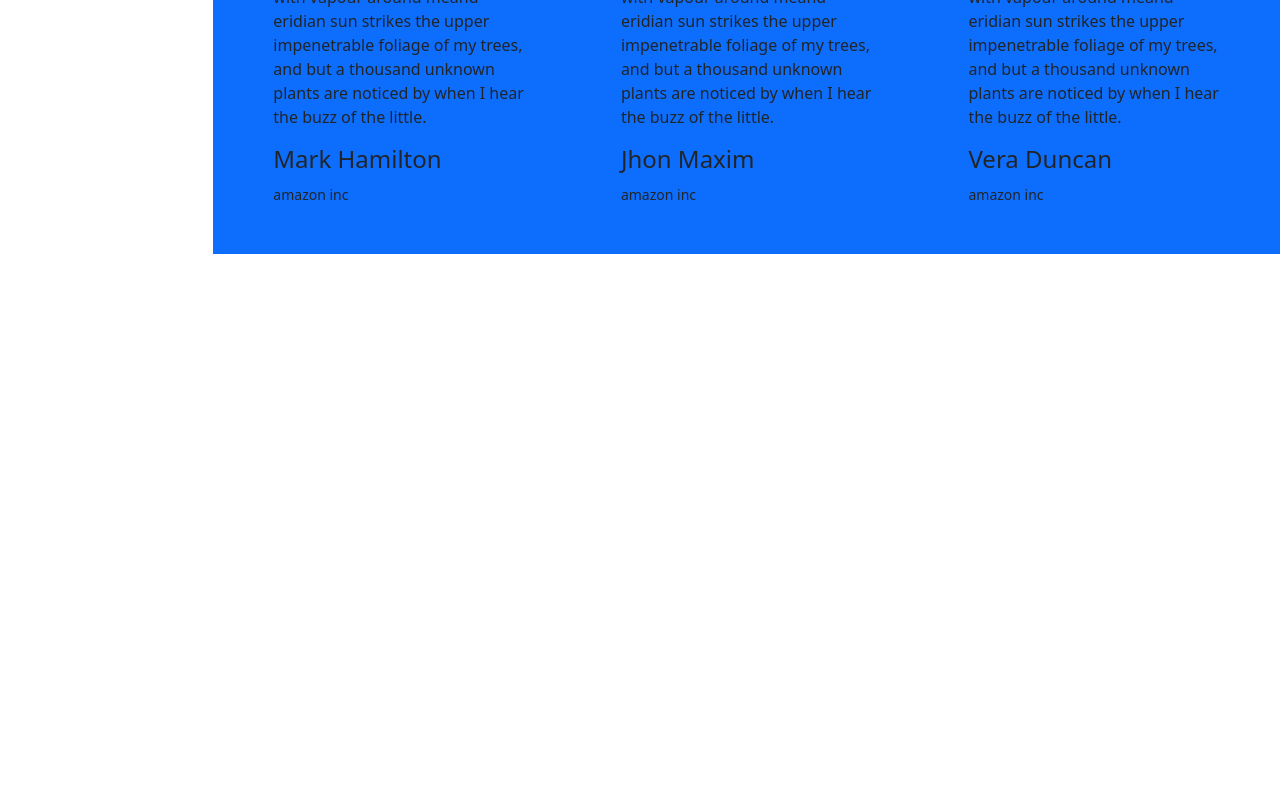
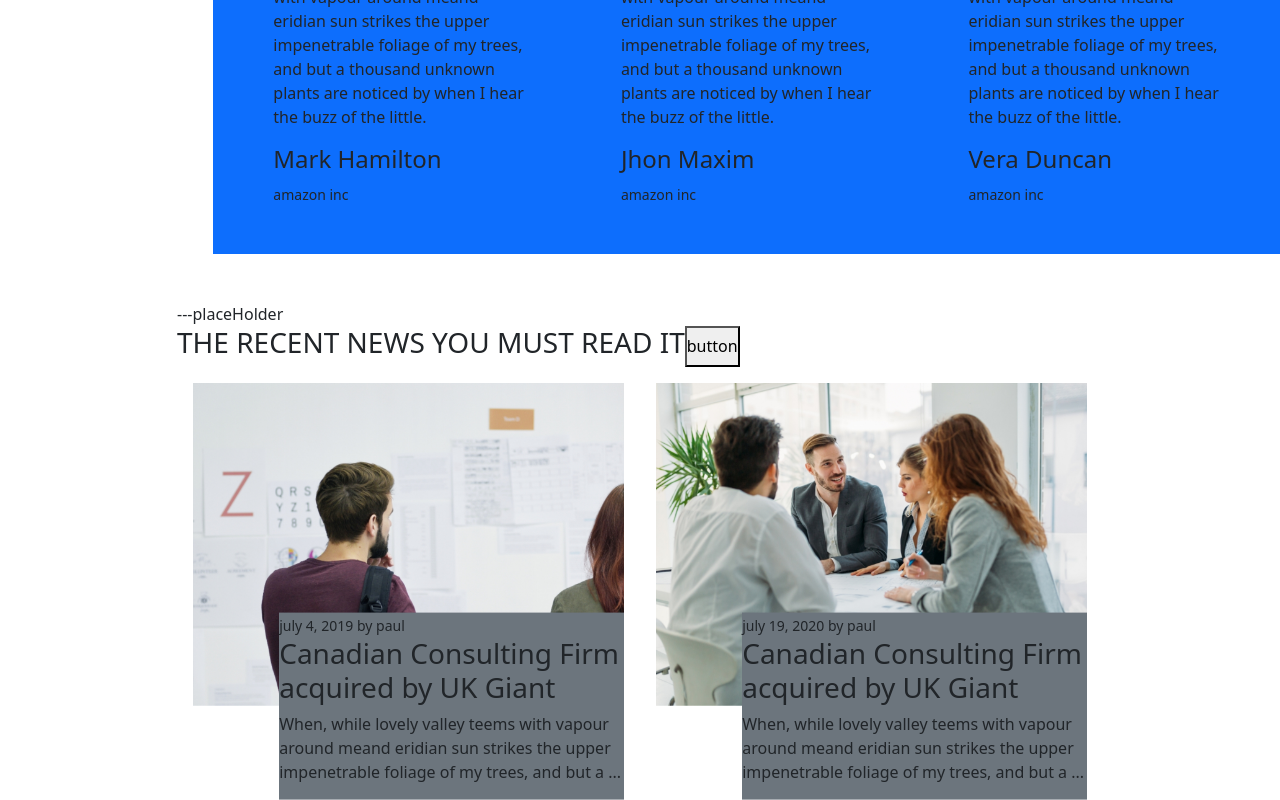
Before and after one commit to alessandromarangoni/proj-html-vuejs, a Vue app: page / in a window 1280 px wide. Shown: the part 2677-3477 px from the top of the page. Before the commit the page ends 2931 px from the top, so only its background shows below. Built offline with nearby package versions, Linux system fonts and the light colour scheme.

Commit message:
section-3 articles

```diff
--- a/src/components/section3.vue
+++ b/src/components/section3.vue
@@ -2,6 +2,8 @@
 import costumersImg1 from '../assets/oliver-ragfelt-488196-unsplash.jpg'
 import costumersImg2 from '../assetS/12679.jpg'
 import costumersImg3 from '../assets/oliver-ragfelt-488196-2.jpg'
+import articleImg1 from '../assets/startup-business-people-and-strategy-board-PAJ3P9K-1390x1042.jpg'
+import articleImg2 from '../assets/business-people-working-together-on-project-and-5FHSKBL-1390.jpg'
 export default {
     name: "section3",
     data() {
@@ -22,6 +24,20 @@ export default {
                 text: "When, while lovely valley teems with vapour around meand eridian sun strikes the upper impenetrable foliage of my trees, and but a thousand unknown plants are noticed by when I hear the buzz of the little.",
                 name: 'Vera Duncan',
                 company: 'amazon inc'
+            }],
+            articles: [{
+                img: articleImg1,
+                date: 'july 4, 2019',
+                author: 'by paul',
+                title: 'Canadian Consulting Firm acquired by UK Giant',
+                argument: 'When, while lovely valley teems with vapour around meand eridian sun strikes the upper impenetrable foliage of my trees, and but a ...'
+            },
+            {
+                img: articleImg2,
+                date: 'july 19, 2020',
+                author: 'by paul',
+                title: 'Canadian Consulting Firm acquired by UK Giant',
+                argument: 'When, while lovely valley teems with vapour around meand eridian sun strikes the upper impenetrable foliage of my trees, and but a ...'
             }]
         }
     }
@@ -50,6 +66,42 @@ export default {
                                     <small>{{ item.company }}</small>
                                 </div>
                                 <img :src="item.img" alt="" class="img-fluid position-absolute costumer-img">
+                            </div>
+                        </template>
+                    </div>
+                </div>
+            </div>
+        </div>
+        <div class="container">
+            <div class="row d-flex justify-content-center">
+                <div class="col-10 pt-5">
+                    <div>
+                        <div class="d-flex">
+                            <div>---</div>
+                            <span>placeHolder</span>
+                        </div>
+
+                        <div class="d-flex">
+                            <h3>THE RECENT NEWS YOU MUST READ IT</h3>
+                            <button>
+                                button
+                            </button>
+                        </div>
+                    </div>
+
+                    <div class="d-flex justify-content-between">
+                        <template v-for="item in this.articles">
+                            <div
+                                class=" m-3 custom_container d-flex bg-primary position-relative flex-column align-items-end">
+                                <img :src="item.img" alt="" class="img-fluid">
+                                <div class="text_container bg-secondary position-absolute">
+                                    <div>
+                                        <span><small>{{ item.date }}</small></span>
+                                        <span><small>{{ ' ' + item.author }}</small></span>
+                                    </div>
+                                    <h3>{{ item.title }}</h3>
+                                    <p>{{ item.argument }}</p>
+                                </div>
                             </div>
                         </template>
                     </div>
@@ -85,4 +137,15 @@ export default {
     opacity: 0;
     z-index: 1;
 }
+
+.custom_container {
+    width: calc(100%);
+
+
+    .text_container {
+        max-width: 80%;
+        bottom: 0;
+        transform: translate(0, 50%);
+    }
+}
 </style>
```
